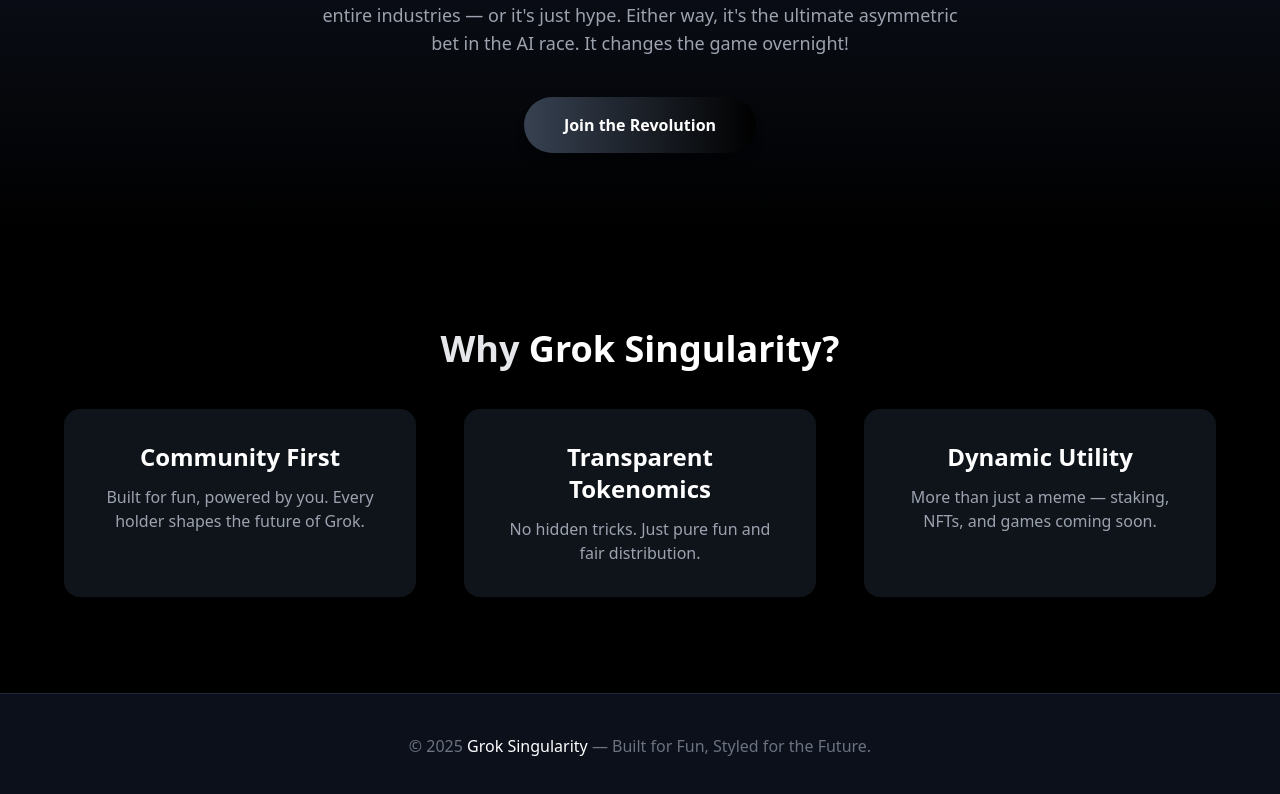
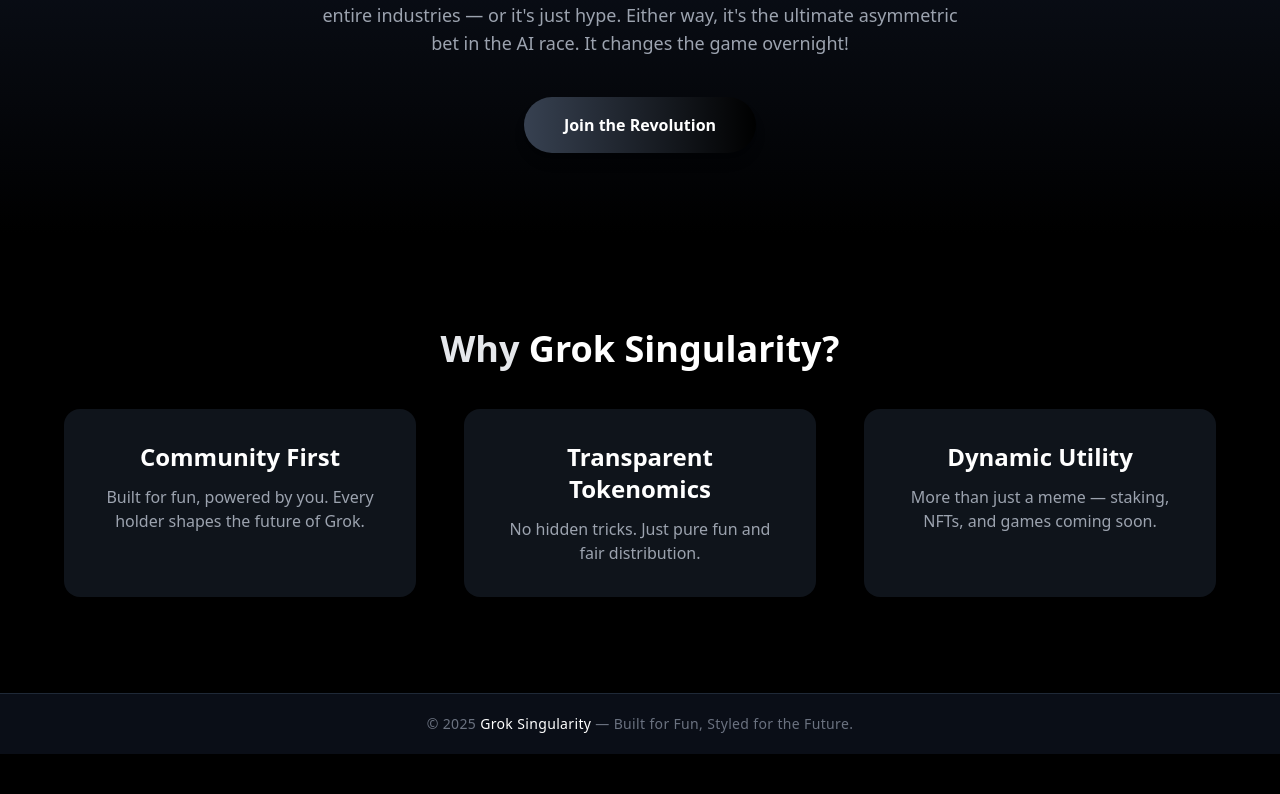
Before and after one commit to bintang-anindya/funcoin, a React (Create React App) app: page / in a window 1280 px wide. Shown: the part 751-1545 px from the top of the page. After the commit the page ends 1505 px from the top, so only its background shows below. Built offline with nearby package versions, Linux system fonts and the light colour scheme.

Commit message:
better footer

```diff
--- a/src/App.js
+++ b/src/App.js
@@ -116,7 +116,7 @@ const App = () => {
       </section>
 
       {/* ====== FOOTER ====== */}
-      <footer className="py-8 sm:py-10 text-center text-gray-500 bg-gray-900/70 border-t border-gray-800 text-sm sm:text-base px-2">
+      <footer className="py-4 sm:py-5 text-center text-gray-500 bg-gray-900/60 border-t border-gray-800 text-xs sm:text-sm tracking-wide backdrop-blur-sm">
         <p>
           © 2025 <span className="text-white">Grok Singularity</span> — Built
           for Fun, Styled for the Future.
```
